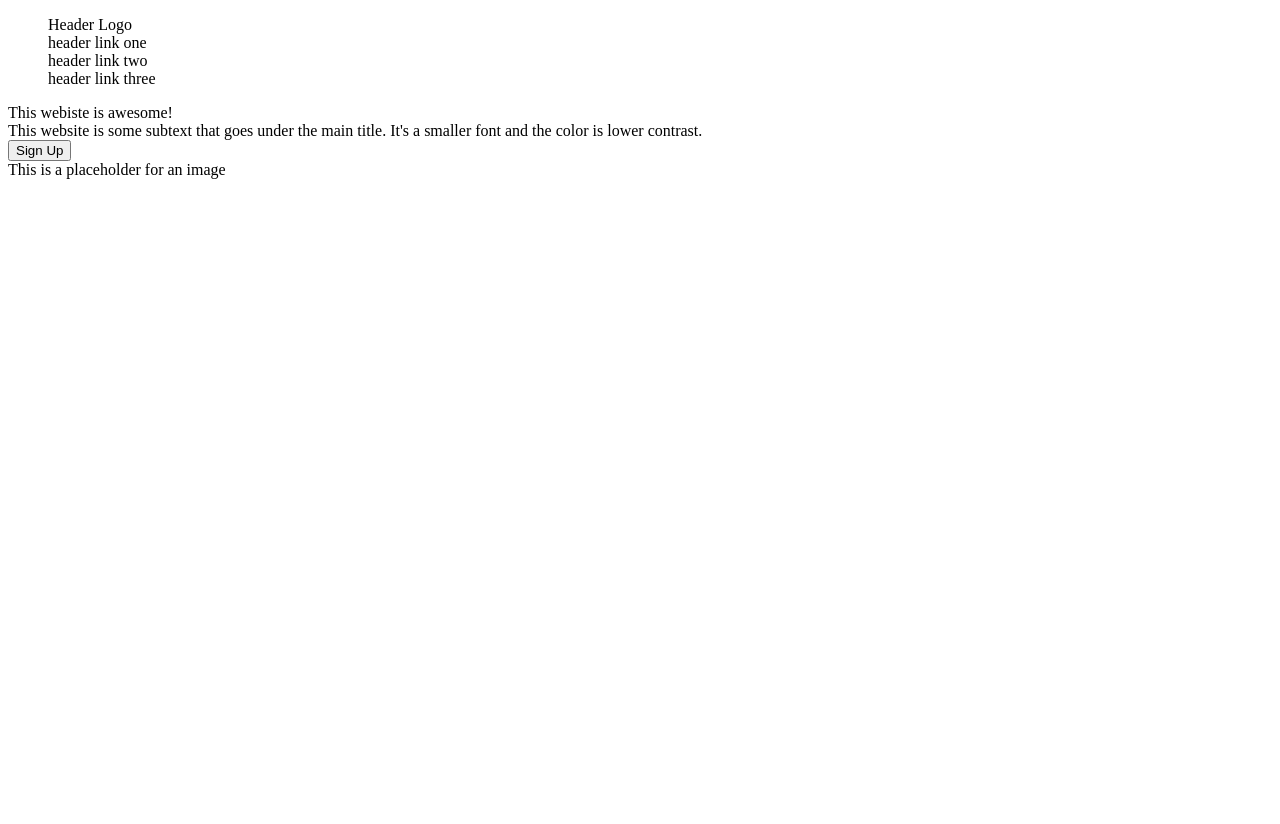
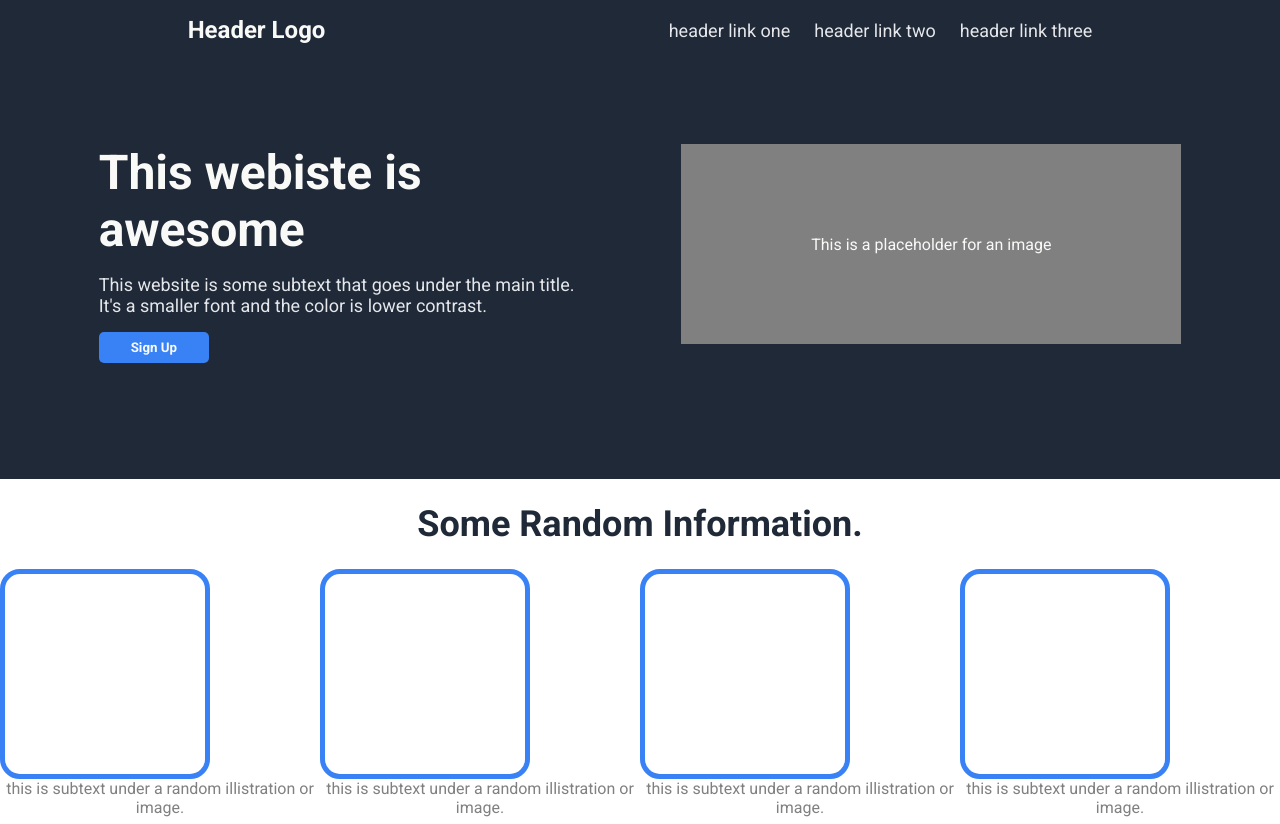
Before and after one commit to DarkSrtker/Landing-Page, a plain HTML site: page index.html in a window 1280 px wide. Drawn offline with Linux system fonts and the light colour scheme.

Commit message:
Finished heading and started on the inforation section

```diff
--- a/index.html
+++ b/index.html
@@ -3,21 +3,25 @@
     <head>
         <meta charset="UTF-8">
         <title>Landing Page</title>
+        <link href='https://fonts.googleapis.com/css?family=Roboto' rel='stylesheet'>
         <link rel="stylesheet" href="styles.css">
     </head>
 
     <body>
         <div class="title">
+            <div class="nav-bar">
+                <div class="logo">Header Logo</div>
                 <ul>
-                <li>Header Logo</li>
                     <li>header link one</li>
                     <li>header link two</li>
                     <li>header link three</li>
                 </ul>
+            </div>
+
             <div class="title-content">
                 <div class="heading-text">
                     <div class="bold-text">
-                    This webiste is awesome!
+                        This webiste is awesome
                     </div>
                     <div class="small-text">
                         This website is some subtext that goes under the main title. It's a smaller font and the color is lower contrast.
@@ -30,5 +34,28 @@
                 </div>
             </div>
         </div>
+
+        <div class="mid-content">
+            <div class="mid-title">Some Random Information.</div>
+            <div class="cards">
+                <div class="card1">
+                    <div class="card"></div>
+                    <div class="text">this is subtext under a random illistration or image.</div>
+                </div>
+                <div class="card2">
+                    <div class="card"></div>
+                    <div class="text">this is subtext under a random illistration or image.</div>
+                </div>
+                <div class="card3">
+                    <div class="card"></div>
+                    <div class="text">this is subtext under a random illistration or image.</div>
+                </div>
+                <div class="card4">
+                    <div class="card"></div>
+                    <div class="text">this is subtext under a random illistration or image.</div>
+                </div>
+            </div>
+            </div>
+        </div>
     </body>
 </html>
--- a/styles.css
+++ b/styles.css
@@ -1,7 +1,116 @@
+@import url('https://fonts.googleapis.com/css2?family=Roboto:wght@400;700&display=swap');@import url('https://fonts.googleapis.com/css2?family=Roboto:wght@400;700&display=swap');
+
+*{
+    margin: 0;
+    padding: 0;
+    font-family: Roboto;
+}
+
 body{
-    height: 100vh;
+    margin: 0;
+    padding: 0;
 }
 
 ul{
     list-style:none;
+    padding-left: 0;
+    color: #E5E7EB;
+    font-size: 18px;
 }
+
+.logo{
+    font-size: 24px;
+    color: #F9FAF8;
+    font-weight: bold;
+}
+
+.bold-text{
+    font-weight: bolder;
+    color:#f9faf8;
+    font-size: 48px;
+}
+
+.small-text{
+    font-size: 18px;
+    color: #E5E7EB;
+}
+
+.title-button{
+    background-color: #3882f6;
+    font-weight: bold;
+    border: #3882f6;
+    color: #F9FAF8;
+    padding: 8px 32px;
+    border-radius: 5px;
+}
+
+.image{
+    background-color: gray;
+    color: #F9FAF8;
+    width: 500px;
+    height: 200px;
+    display: flex;
+    justify-content: center;
+    align-items: center;
+}
+
+.title{
+    margin: 0;
+    padding: 16px;
+    background-color: #1F2937;
+    display: flex;
+    flex-direction: column;
+    gap: 100px;
+}
+
+.nav-bar{
+    display: flex;
+    align-items: center;
+    justify-content: space-around;
+}
+
+.nav-bar > ul{
+    display: flex;
+    justify-content: space-between;
+    gap: 24px;
+}
+
+.title-content{
+    display: flex;
+    justify-content: space-evenly;
+    margin-bottom: 100px;
+}
+
+.heading-text{
+    width: 500px;
+    display: flex;
+    flex-wrap: wrap;
+    gap: 16px;
+}
+
+.mid-title{
+    font-size: 36px;
+    font-weight: bolder;
+    color: #1F2937;
+    text-align: center;
+    margin: 24px;
+}
+
+.card{
+    height: 200px;
+    width: 200px;
+    border-style: solid;
+    border-color:#3882f6;
+    border-width: 5px;
+    border-radius: 20px;
+}
+
+.cards{
+    display: flex;
+    justify-content: center;
+}
+
+.text{
+    color:grey;
+    text-align: center;
+}
```
Lines whose indentation alone changed are shown as unchanged.
